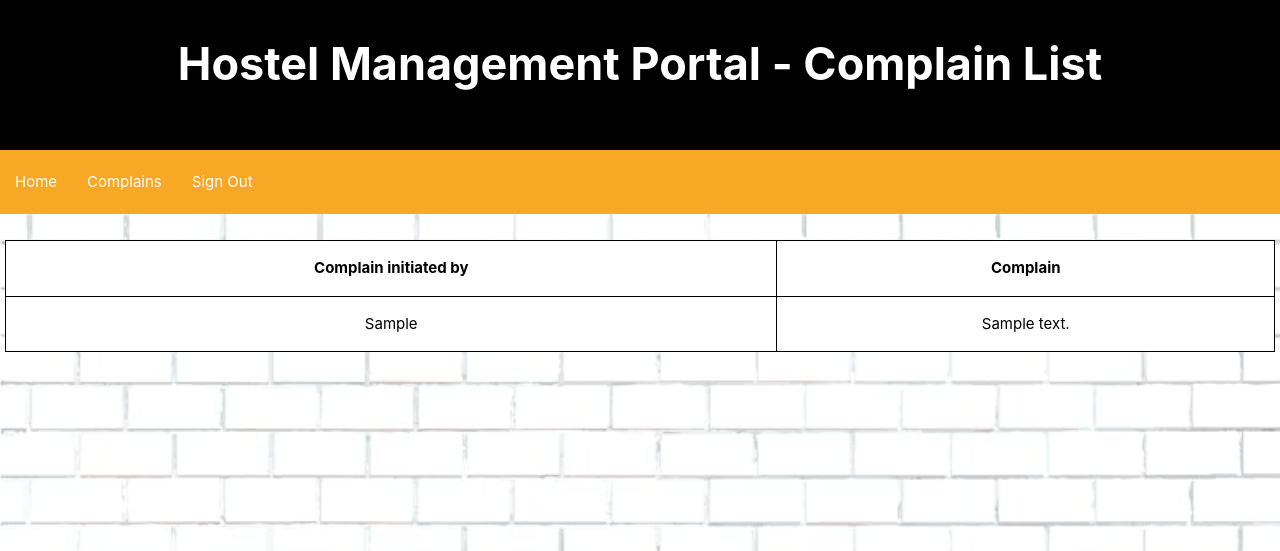
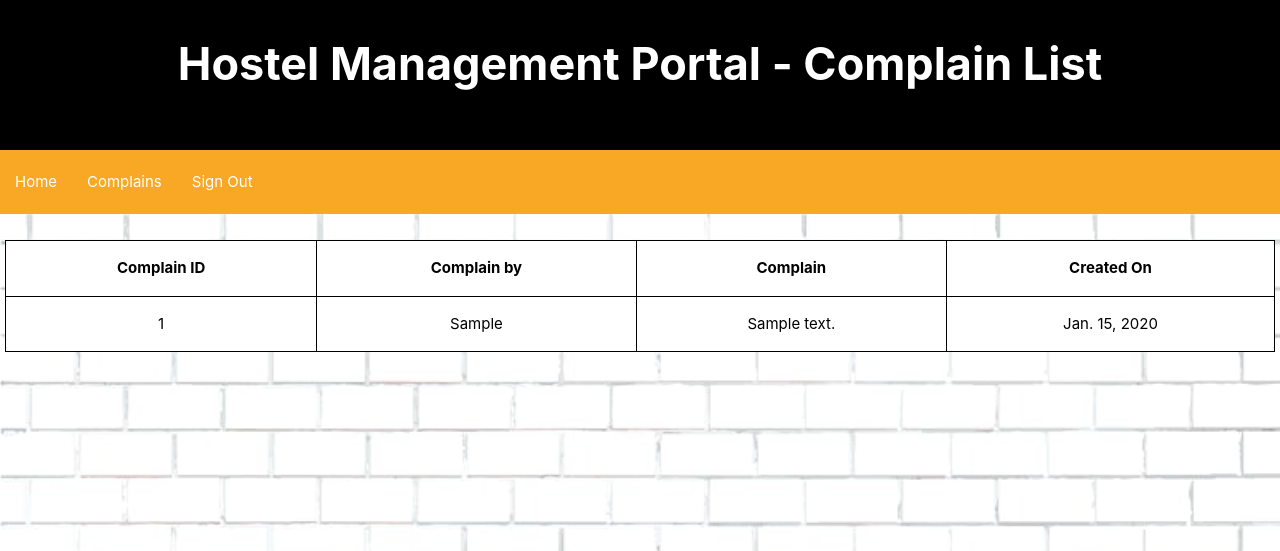
Before and after one commit to deeptadevkota/HostelManagement, a Django app: page /viewComplain in a window 1280 px wide. Shown: the top 551 px of the page. Run offline with Django 3.2, Linux system fonts and the light colour scheme; tables that the repository leaves empty hold one stand-in row (values such as "Sample post").

Commit message:
viewComplain

```diff
--- a/hostel_management/views.py
+++ b/hostel_management/views.py
@@ -397,4 +397,4 @@ def contactUs(request):
 
 def viewComplain(request):
     complain = Complaint.objects.all()
-    return render(request, 'viewComplain.html', {'complain': complain})
+    return render(request, 'viewComplain.html', {'complain': complain, 'user':CustomUser})
--- a/templates/viewComplain.html
+++ b/templates/viewComplain.html
@@ -2,19 +2,21 @@
 
 <!DOCTYPE html>
 <html>
+
 <head>
 
     <link href="https://fonts.googleapis.com/icon?family=Material+Icons" rel="stylesheet">
-        <link rel="stylesheet" type = "text/css" href="{% static '/css/dashboard.css' %}">
+    <link rel="stylesheet" type="text/css" href="{% static '/css/dashboard.css' %}">
     <link rel="stylesheet" href="https://cdnjs.cloudflare.com/ajax/libs/materialize/1.0.0/css/materialize.min.css">
     <style>
         * {
             box-sizing: border-box;
         }
+
         .row {
             display: flex;
-              margin-left:5px;
-              margin-right:5px;
+            margin-left: 5px;
+            margin-right: 5px;
         }
 
         .column {
@@ -27,16 +29,20 @@
             background-color: white;
         }
 
-            th, td {
+        th,
+        td {
             text-align: center;
             padding: 16px;
             border: 1px solid black
         }
-            nav, .waves-effect{
+
+        nav,
+        .waves-effect {
             background-color: #f9a825;
         }
     </style>
 </head>
+
 <body>
     <script src="https://cdnjs.cloudflare.com/ajax/libs/materialize/1.0.0/js/materialize.min.js"></script>
 
@@ -59,13 +65,18 @@
                 <div class="column">
                     <table class="table1">
                         <tr>
-                            <th>Complain initiated by</th>
+                            <th>Complain ID</th>
+                            <th>Complain by</th>
                             <th>Complain</th>
+                            <th>Created On</th>
+
                         </tr>
                         {% for item in complain%}
                         <tr>
+                            <td>{{ item.complaint_id }}</td>
                             <td>{{ item.roll_no }}</td>
                             <td>{{ item.complaintText }}</td>
+                            <td>{{ item.create_date}}</td>
                         </tr>
                         {% endfor %}
                     </table>
@@ -80,4 +91,5 @@
         </div>
     </footer>
 </body>
+
 </html>
```
Lines whose indentation alone changed are shown as unchanged.
